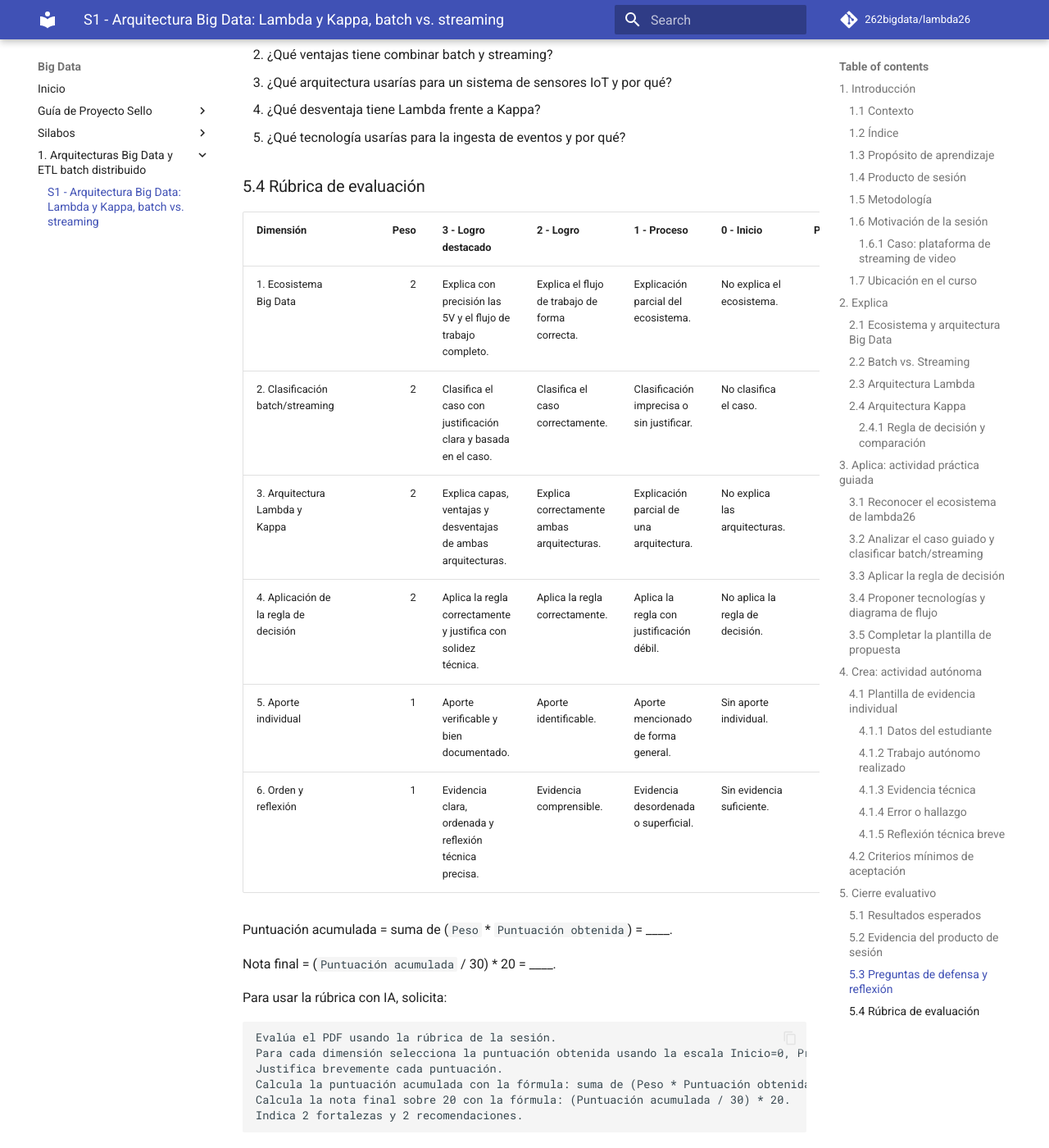
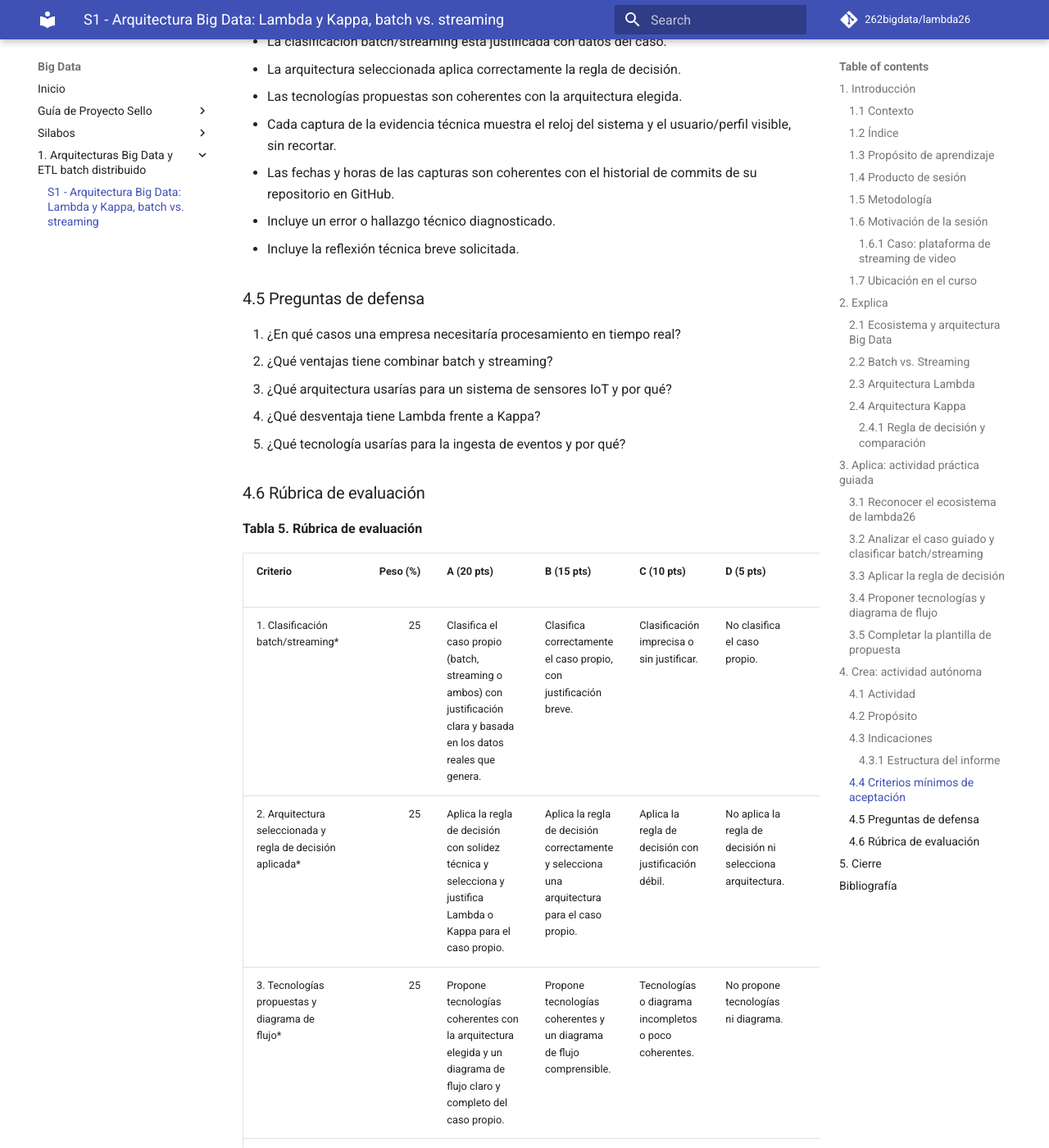
Before and after one commit to 262bigdata/lambda26, an MkDocs documentation site: the page built from docs/sesiones/S01_Arquitectura_Big_Data_Lambda_Kappa.md, in a window 1280 px wide and 1400 px high, scrolled down 9427 px. Shown: the whole window at 82% size. Built offline with MkDocs 1.6.1 and Material for MkDocs 9.7.7, drawn with Linux system fonts in a browser that asks for light colours; comment, search, counter and statistics services are not loaded; some of the changed text lies outside the part shown.

Commit message:
first commit

````diff
--- a/docs/sesiones/S01_Arquitectura_Big_Data_Lambda_Kappa.md
+++ b/docs/sesiones/S01_Arquitectura_Big_Data_Lambda_Kappa.md
@@ -27,11 +27,13 @@
 
 ### 1.5 Metodología
 
-| Fase | Actividades | Orientaciones | Material |
-|---|---|---|---|
-| Revisión previa individual | Leer el sílabo de la Unidad 1 y el caso de la plataforma de streaming de video (ver 1.6). | Trabajo individual, antes de clase; sin instalación previa requerida para esta sesión. | Sílabo Big Data U1. |
-| Clase presencial | Construcción guiada de la decisión arquitectónica: ecosistema, batch vs. streaming, regla de decisión, tecnologías y diagrama de flujo. | Trabajo individual, siguiendo al docente paso a paso; consulta inmediata ante dudas sobre Lambda, Kappa o el ecosistema. | Pasos 3.1 a 3.5 de esta guía. |
-| Evaluación formativa | Revisión en clase de la arquitectura seleccionada y su justificación. | La evidencia se completa y sustenta de forma individual, fuera del aula, según los criterios mínimos de la sección 4.2. | Plantilla de evidencia individual (4.1), rúbrica de evaluación (5.4). |
+**Tabla 1. Metodología de la sesión**
+
+| Actividades a Realizar en el Periodo | Orientaciones generales (Orientaciones Metodológicas) | Material de estudio recomendado |
+|---|---|---|
+| Revisión previa individual | Leer el sílabo de la Unidad 1 y el caso de la plataforma de streaming de video (ver 1.6). Trabajo individual, antes de clase; sin instalación previa requerida para esta sesión. | Sílabo Big Data U1. |
+| Clase presencial | Construcción guiada de la decisión arquitectónica: ecosistema, batch vs. streaming, regla de decisión, tecnologías y diagrama de flujo. Trabajo individual, siguiendo al docente paso a paso; consulta inmediata ante dudas sobre Lambda, Kappa o el ecosistema. | Pasos 3.1 a 3.5 de esta guía. |
+| Evaluación formativa | Revisión en clase de la arquitectura seleccionada y su justificación. La evidencia se completa y sustenta de forma individual, fuera del aula, según los criterios mínimos de la sección 4.4. | Indicaciones de entrega (4.3), rúbrica de evaluación (4.6). |
 
 ### 1.6 Motivación de la sesión
 
@@ -45,11 +47,16 @@
 ¿Qué arquitectura Big Data debería utilizar esta plataforma: Lambda o Kappa?
 ```
 
-Preguntas para los estudiantes:
+**Preguntas de análisis**
+
+**Activación de conocimientos previos**
 
 1. ¿Qué problemas tendría esta plataforma si solo analizara datos históricos (batch)?
 2. ¿Qué problemas tendría si solo procesara eventos en tiempo real (streaming), sin histórico?
-3. ¿Qué arquitectura elegirías tú para este caso y por qué?
+
+**Comprensión de arquitecturas Big Data**
+
+1. ¿Qué arquitectura elegirías tú para este caso y por qué?
 
 ### 1.7 Ubicación en el curso
 
@@ -84,6 +93,8 @@
 
 Big Data se refiere al procesamiento de grandes volúmenes de datos que no pueden manejarse eficientemente con herramientas tradicionales. Se resume con las **5V**:
 
+**Tabla 2. Las 5V del Big Data**
+
 | V | Significa |
 |---|---|
 | Volumen | Cantidad de datos generados. |
@@ -100,6 +111,8 @@
 
 En `lambda26`, ese flujo se implementa con esta secuencia de tecnologías:
 
+**Figura 2. Ecosistema tecnológico de lambda26, de los eventos de usuario al dashboard**
+
 ```mermaid
 flowchart LR
     Usuarios["Usuarios /<br/>eventos"]
@@ -112,6 +125,8 @@
 ```
 
 ### 2.2 Batch vs. Streaming
+
+**Tabla 3. Batch vs. streaming**
 
 | Enfoque | Cómo trabaja | Ejemplos |
 |---|---|---|
@@ -147,6 +162,8 @@
 - Si el caso necesita histórico + tiempo real -> **Lambda**.
 - Si todo el caso son eventos en tiempo real -> **Kappa**.
 
+**Tabla 4. Comparación entre arquitectura Lambda y Kappa**
+
 | Aspecto | Lambda | Kappa |
 |---|---|---|
 | Histórico | Sí (batch layer) | No como capa separada |
@@ -159,15 +176,19 @@
 
 Tiempo: 2h.
 
-El docente guía el análisis del caso de la plataforma de streaming y los estudiantes construyen la primera propuesta de arquitectura Big Data.
+**Actividad:** propuesta guiada de arquitectura Big Data (Lambda o Kappa) para el caso de la plataforma de streaming de video.
 
-Hoja de ruta de la sesión práctica:
+**Propósito de la actividad:** aplicar la regla de decisión batch/streaming al caso de la plataforma de streaming de video para seleccionar y justificar una arquitectura Big Data, y proponer las tecnologías coherentes con esa elección.
 
-- 3.1 Reconocer el ecosistema de `lambda26`.
-- 3.2 Analizar el caso guiado y clasificar batch/streaming.
-- 3.3 Aplicar la regla de decisión.
-- 3.4 Proponer tecnologías y diagrama de flujo.
-- 3.5 Completar la plantilla de propuesta.
+**Orientaciones metodológicas:** en clase, el docente guía el análisis del caso de la plataforma de streaming y la aplicación de la regla de decisión paso a paso frente a la clase; los estudiantes replican cada paso sobre el mismo caso, verificando su clasificación batch/streaming y su elección de arquitectura antes de proponer tecnologías y el diagrama de flujo.
+
+**Actividades para realizar:**
+
+- **3.1** Reconocer el ecosistema de `lambda26`.
+- **3.2** Analizar el caso guiado y clasificar batch/streaming.
+- **3.3** Aplicar la regla de decisión.
+- **3.4** Proponer tecnologías y diagrama de flujo.
+- **3.5** Completar la plantilla de propuesta.
 
 ### 3.1 Reconocer el ecosistema de `lambda26`
 
@@ -233,7 +254,25 @@
 
 Tiempo: 2h fuera del aula.
 
-### 4.1 Plantilla de evidencia individual
+### 4.1 Actividad
+
+Replicación autónoma de la decisión arquitectónica Big Data (clasificación batch/streaming, regla de decisión, arquitectura Lambda o Kappa) sobre un caso de negocio propio, documentada en evidencia individual.
+
+Completa y evidencia estas tareas:
+
+1. Elegir un caso de negocio distinto al trabajado en clase (por ejemplo: comercio electrónico, sensores IoT, red social o transporte inteligente).
+2. Describir qué datos genera el caso elegido y clasificarlo como batch, streaming o ambos, con justificación (equivalente a 3.2).
+3. Aplicar la regla de decisión y seleccionar la arquitectura (Lambda o Kappa), justificando la elección (equivalente a 3.3).
+4. Proponer tecnologías coherentes con la arquitectura elegida y construir el diagrama de flujo (equivalente a 3.4).
+5. Completar la plantilla de propuesta arquitectónica, incluyendo riesgos y supuestos observados (equivalente a 3.5).
+
+### 4.2 Propósito
+
+Que cada estudiante demuestre, de forma individual y fuera del aula, que puede reproducir el patrón de decisión arquitectónica construido en clase sin el acompañamiento del docente.
+
+Cada estudiante aplica la clasificación batch/streaming y la regla de decisión Lambda/Kappa a un caso de negocio propio, distinto al trabajado en clase.
+
+### 4.3 Indicaciones
 
 Entrega un PDF con el siguiente nombre:
 
@@ -241,43 +280,32 @@
 S01_Equipo##_ApellidoNombre.pdf
 ```
 
-El PDF debe usar esta estructura. La primera sección define el trabajo autónomo; completa las demás con tus evidencias.
+Cada captura de pantalla del informe debe mostrar, sin recortar, el reloj del sistema (fecha y hora) y tu usuario o foto de perfil (Windows, VS Code o navegador) visibles en pantalla — es lo que permite verificar que la evidencia es tuya y que corresponde al momento real de tu trabajo.
 
-#### 4.1.1 Datos del estudiante
+#### 4.3.1 Estructura del informe
+
+**Datos del estudiante**
 
 - Nombre:
 - Equipo:
 - Sesión: S01 - Arquitectura Big Data: Lambda y Kappa, batch vs. streaming
 - Rol o aporte realizado:
-- Link del repositorio:
+- Link de GitHub:
 
-#### 4.1.2 Trabajo autónomo realizado
+**Evidencia técnica**
 
-Elige uno de estos casos, distinto al trabajado en clase:
+Incluye capturas o extractos con una breve explicación debajo de cada uno, organizados en los mismos 4 bloques de la rúbrica (4.6) — así queda claro qué evidencia corresponde a cada criterio evaluado:
 
-- Comercio electrónico.
-- Sensores IoT.
-- Red social.
-- Transporte inteligente.
+1. *Clasificación batch/streaming*
+    - Clasificación batch/streaming del caso elegido, con justificación (equivalente a 3.2).
+2. *Arquitectura seleccionada y regla de decisión aplicada*
+    - Arquitectura seleccionada (Lambda o Kappa) y regla de decisión aplicada, con justificación (equivalente a 3.3).
+3. *Tecnologías propuestas y diagrama de flujo*
+    - Tecnologías propuestas y diagrama de flujo simple (equivalente a 3.4).
+4. *Plantilla de propuesta completa*
+    - Plantilla de propuesta arquitectónica completa, incluyendo riesgos y supuestos (equivalente a 3.5).
 
-Luego define:
-
-1. Qué datos genera.
-2. Si necesita batch, streaming o ambos.
-3. Si conviene Lambda o Kappa.
-4. Qué tecnologías propones.
-5. Qué riesgos o supuestos observas.
-
-#### 4.1.3 Evidencia técnica
-
-Incluye capturas o extractos con una breve explicación debajo de cada uno:
-
-- Clasificación batch/streaming del caso elegido, con justificación (equivalente a 3.2).
-- Arquitectura seleccionada y regla de decisión aplicada (equivalente a 3.3).
-- Tecnologías propuestas y diagrama de flujo simple (equivalente a 3.4).
-- Plantilla de propuesta completa (equivalente a 3.5).
-
-#### 4.1.4 Error o hallazgo
+**Error o hallazgo**
 
 Describe al menos un riesgo o supuesto que identificaste al analizar tu caso:
 
@@ -285,7 +313,7 @@
 - Cómo lo identificaste.
 - Cómo lo documentaste o qué supuesto tomaste.
 
-#### 4.1.5 Reflexión técnica breve
+**Reflexión técnica breve**
 
 Responde en 5 a 8 líneas:
 
@@ -293,7 +321,7 @@
 ¿Qué arquitectura usarías para un sistema de sensores IoT y por qué?
 ```
 
-### 4.2 Criterios mínimos de aceptación
+### 4.4 Criterios mínimos de aceptación
 
 La evidencia individual se considera completa si:
 
@@ -301,44 +329,12 @@
 - La clasificación batch/streaming está justificada con datos del caso.
 - La arquitectura seleccionada aplica correctamente la regla de decisión.
 - Las tecnologías propuestas son coherentes con la arquitectura elegida.
-- La evidencia identifica un aporte individual verificable.
+- Cada captura de la evidencia técnica muestra el reloj del sistema y el usuario/perfil visible, sin recortar.
+- Las fechas y horas de las capturas son coherentes con el historial de commits de su repositorio en GitHub.
+- Incluye un error o hallazgo técnico diagnosticado.
+- Incluye la reflexión técnica breve solicitada.
 
-## 5. Cierre evaluativo
-
-Tiempo: 20 min.
-
-Esta sección conecta el resultado de aprendizaje de la sesión con el producto que debe evidenciar cada estudiante.
-
-### 5.1 Resultados esperados
-
-Al finalizar la sesión, el estudiante debe demostrar que:
-
-- Explica el ecosistema Big Data (5V y flujo de trabajo).
-- Distingue batch de streaming con ejemplos.
-- Explica las arquitecturas Lambda y Kappa (capas, ventajas, desventajas).
-- Aplica la regla de decisión a un caso real.
-- Propone tecnologías coherentes con la arquitectura elegida.
-
-### 5.2 Evidencia del producto de sesión
-
-Cada estudiante entrega un PDF individual siguiendo la plantilla de la sección 4.1.
-
-Nombre del archivo:
-
-```text
-S01_Equipo##_ApellidoNombre.pdf
-```
-
-La evidencia debe demostrar:
-
-- Arquitectura Big Data seleccionada y justificada.
-- Aporte individual verificable.
-- Tecnologías propuestas y diagrama de flujo.
-- Reflexión técnica breve.
-
-La revisión se realiza con los criterios mínimos de aceptación de la sección 4.2 y la rúbrica de la sección 5.4.
-
-### 5.3 Preguntas de defensa y reflexión
+### 4.5 Preguntas de defensa
 
 1. ¿En qué casos una empresa necesitaría procesamiento en tiempo real?
 2. ¿Qué ventajas tiene combinar batch y streaming?
@@ -346,28 +342,47 @@
 4. ¿Qué desventaja tiene Lambda frente a Kappa?
 5. ¿Qué tecnología usarías para la ingesta de eventos y por qué?
 
-### 5.4 Rúbrica de evaluación
+### 4.6 Rúbrica de evaluación
 
-| Dimensión | Peso | 3 - Logro destacado | 2 - Logro | 1 - Proceso | 0 - Inicio | Puntuación obtenida |
+**Tabla 5. Rúbrica de evaluación**
+
+| Criterio | Peso (%) | A (20 pts) | B (15 pts) | C (10 pts) | D (5 pts) | Nivel obtenido |
 |---|---:|---|---|---|---|---:|
-| 1. Ecosistema Big Data | 2 | Explica con precisión las 5V y el flujo de trabajo completo. | Explica el flujo de trabajo de forma correcta. | Explicación parcial del ecosistema. | No explica el ecosistema. | |
-| 2. Clasificación batch/streaming | 2 | Clasifica el caso con justificación clara y basada en el caso. | Clasifica el caso correctamente. | Clasificación imprecisa o sin justificar. | No clasifica el caso. | |
-| 3. Arquitectura Lambda y Kappa | 2 | Explica capas, ventajas y desventajas de ambas arquitecturas. | Explica correctamente ambas arquitecturas. | Explicación parcial de una arquitectura. | No explica las arquitecturas. | |
-| 4. Aplicación de la regla de decisión | 2 | Aplica la regla correctamente y justifica con solidez técnica. | Aplica la regla correctamente. | Aplica la regla con justificación débil. | No aplica la regla de decisión. | |
-| 5. Aporte individual | 1 | Aporte verificable y bien documentado. | Aporte identificable. | Aporte mencionado de forma general. | Sin aporte individual. | |
-| 6. Orden y reflexión | 1 | Evidencia clara, ordenada y reflexión técnica precisa. | Evidencia comprensible. | Evidencia desordenada o superficial. | Sin evidencia suficiente. | |
+| 1. Clasificación batch/streaming* | 25 | Clasifica el caso propio (batch, streaming o ambos) con justificación clara y basada en los datos reales que genera. | Clasifica correctamente el caso propio, con justificación breve. | Clasificación imprecisa o sin justificar. | No clasifica el caso propio. | |
+| 2. Arquitectura seleccionada y regla de decisión aplicada* | 25 | Aplica la regla de decisión con solidez técnica y selecciona y justifica Lambda o Kappa para el caso propio. | Aplica la regla de decisión correctamente y selecciona una arquitectura para el caso propio. | Aplica la regla de decisión con justificación débil. | No aplica la regla de decisión ni selecciona arquitectura. | |
+| 3. Tecnologías propuestas y diagrama de flujo* | 25 | Propone tecnologías coherentes con la arquitectura elegida y un diagrama de flujo claro y completo del caso propio. | Propone tecnologías coherentes y un diagrama de flujo comprensible. | Tecnologías o diagrama incompletos o poco coherentes. | No propone tecnologías ni diagrama. | |
+| 4. Plantilla de propuesta completa* | 25 | Completa todos los campos de la plantilla (caso, tipo de procesamiento, arquitectura, justificación, tecnologías, diagrama, riesgos y supuestos), coherentes entre sí. | Completa la plantilla con campos suficientes, con detalles menores pendientes. | Plantilla incompleta o con campos relevantes vacíos. | No presenta la plantilla. | |
 
-Puntuación acumulada = suma de (`Peso` * `Puntuación obtenida`) = ____.
+\* Agregado manual.
 
-Nota final = (`Puntuación acumulada` / 30) * 20 = ____.
+Nota final = suma de (`Peso` / 100 × `Puntos del nivel obtenido`) = ____ / 20.
 
 Para usar la rúbrica con IA, solicita:
 
 ```text
 Evalúa el PDF usando la rúbrica de la sesión.
-Para cada dimensión selecciona la puntuación obtenida usando la escala Inicio=0, Proceso=1, Logro=2, Logro destacado=3.
-Justifica brevemente cada puntuación.
-Calcula la puntuación acumulada con la fórmula: suma de (Peso * Puntuación obtenida).
-Calcula la nota final sobre 20 con la fórmula: (Puntuación acumulada / 30) * 20.
+Para cada criterio selecciona el nivel obtenido usando la escala A=20, B=15, C=10, D=5 puntos.
+Justifica brevemente cada nivel asignado.
+Verifica que cada captura muestre reloj del sistema y usuario/perfil visible, y que las fechas sean coherentes con el historial de commits de GitHub. Si falta esta evidencia o hay inconsistencias, indícalo explícitamente antes de calificar.
+Calcula la nota final con la fórmula: suma de (Peso/100 × Puntos del nivel obtenido), directamente sobre 20.
 Indica 2 fortalezas y 2 recomendaciones.
 ```
+
+## 5. Cierre
+
+Tiempo: 5 min.
+
+**Resumen breve:** hoy se construyó la primera decisión arquitectónica real del laboratorio `lambda26`: clasificación batch/streaming del caso de la plataforma de streaming de video, aplicación de la regla de decisión, selección justificada de Lambda o Kappa, tecnologías propuestas y diagrama de flujo.
+
+**Dinámica participativa:** en una ronda rápida (o con una herramienta digital tipo formulario o encuesta en vivo), cada estudiante comparte en una frase qué arquitectura (Lambda o Kappa) eligió para el caso guiado y por qué.
+
+**Metacognición:** cada estudiante responde en voz alta o por escrito: ¿qué parte de la sesión te costó más entender, y cómo la resolviste?
+
+**Proyección:** la arquitectura seleccionada hoy se retoma en S2, cuando se construye el pipeline batch con PySpark sobre esa decisión, y aplica en cualquier proyecto profesional donde primero hay que decidir qué arquitectura resuelve el problema real antes de elegir herramientas.
+
+## Bibliografía
+
+1. Marz, N., & Warren, J. (2015). *Big Data: Principles and best practices of scalable real-time data systems*. Manning Publications.
+2. Kreps, J. (2014, July 2). *Questioning the Lambda architecture*. O'Reilly Radar. https://www.oreilly.com/radar/questioning-the-lambda-architecture/
+3. Apache Software Foundation. (2024). *Apache Kafka documentation*. https://kafka.apache.org/documentation/
+4. Apache Software Foundation. (2024). *Apache Spark documentation*. https://spark.apache.org/docs/latest/
--- a/mkdocs.yml
+++ b/mkdocs.yml
@@ -16,6 +16,7 @@
 
 theme:
   name: material
+  custom_dir: overrides
   features:
     - navigation.instant
     - navigation.tracking
--- /dev/null
+++ b/overrides/main.html
@@ -0,0 +1,11 @@
+{% extends "base.html" %}
+
+{% block htmltitle %}
+  {% if page.meta and page.meta.title %}
+    <title>{{ page.meta.title }}</title>
+  {% elif page.title and not page.is_homepage %}
+    <title>{{ config.site_name }} - {{ page.title | striptags }}</title>
+  {% else %}
+    <title>{{ config.site_name }}</title>
+  {% endif %}
+{% endblock %}
````
Also changed, not shown: other parts of docs/sesiones/S01_Arquitectura_Big_Data_Lambda_Kappa.md (+2 -0 lines).
